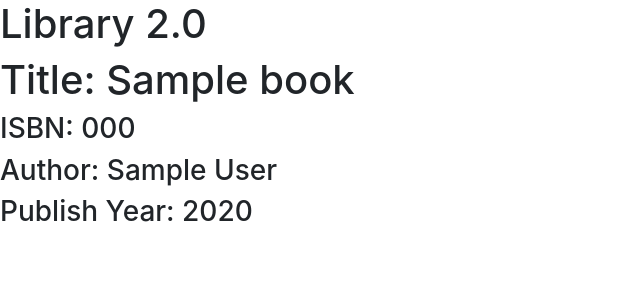
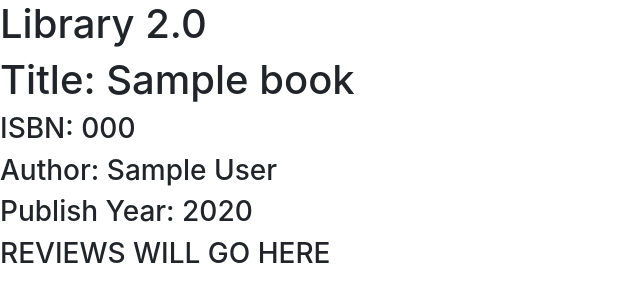
Before and after one commit to AhmedNergal/project1, a Flask app: template templates/book.html in a window 1280 px wide. Shown: the top 302 px of the page, without its empty margins (0-640 px from the left). Run offline with Flask 2, Linux system fonts and the light colour scheme; the template is opened without the code that fills it: most values are stand-ins (such as "Sample title", 1, 10 or a date in 2020); some libraries are stand-ins or nearby versions.

Commit message:
Added placeholder for reviews

```diff
--- a/templates/book.html
+++ b/templates/book.html
@@ -9,4 +9,8 @@
 <h3>ISBN: {{ book.isbn }}</h3>
 <h3>Author: {{ book.author }}</h3>
 <h3>Publish Year: {{ book.year }}</h3>
+
+<div class="reviews">
+  <h3>REVIEWS WILL GO HERE</h3>
+</div>
 {% endblock %}
```
Also changed, not shown: 2 other files.
